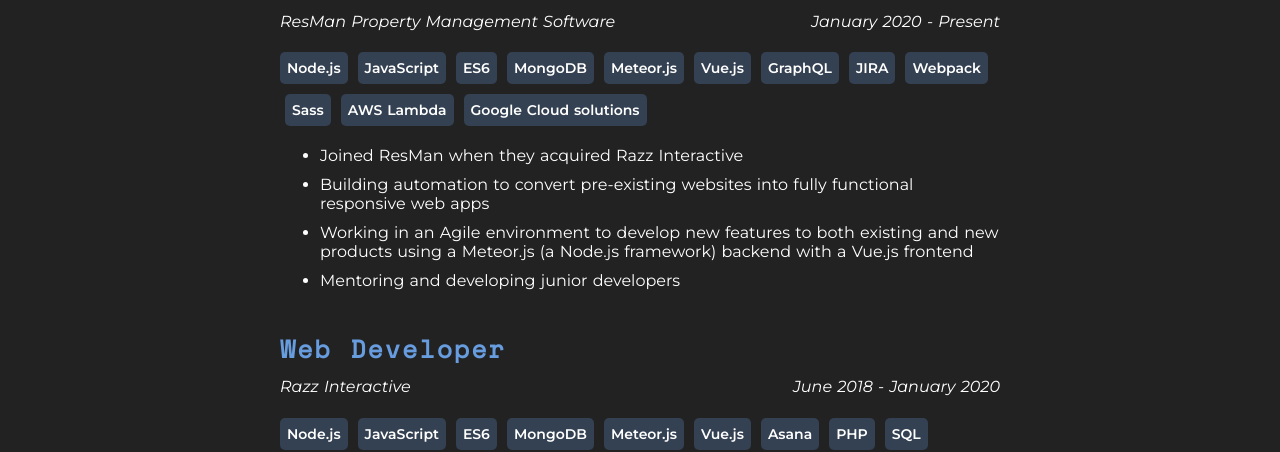
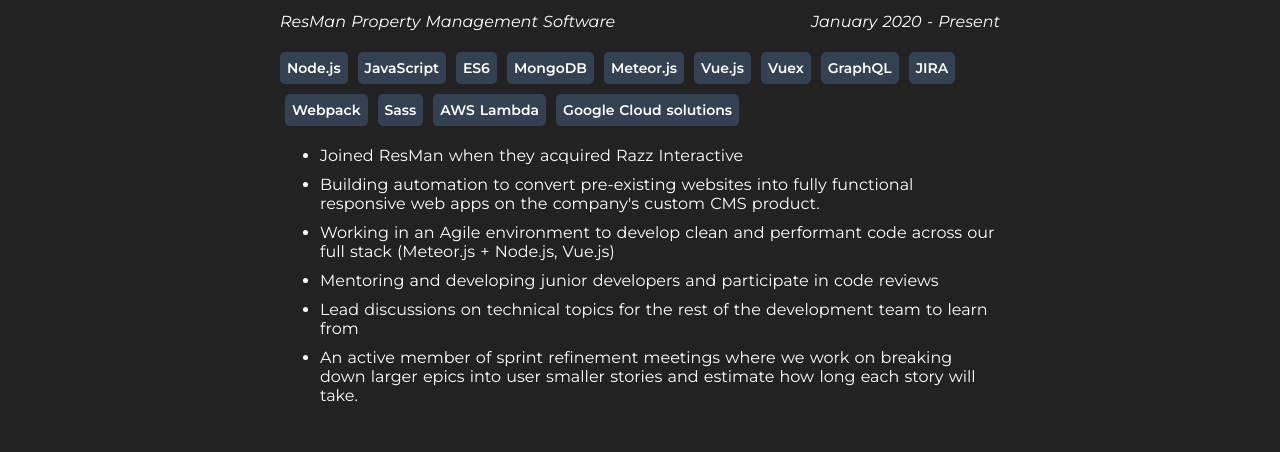
Before and after one commit to gabycostales/personal-website, a Nuxt app: page /cv in a window 1280 px wide. Shown: the part 499-951 px from the top of the page. Built offline with nearby package versions, Linux system fonts and the light colour scheme.

Commit message:
update cv

```diff
--- a/pages/cv.vue
+++ b/pages/cv.vue
@@ -49,11 +49,13 @@
           endDate: 'Present',
           about: [
             'Joined ResMan when they acquired Razz Interactive',
-            'Building automation to convert pre-existing websites into fully functional responsive web apps',
-            'Working in an Agile environment to develop new features to both existing and new products using a Meteor.js (a Node.js framework) backend with a Vue.js frontend',
-            'Mentoring and developing junior developers'
+            'Building automation to convert pre-existing websites into fully functional responsive web apps on the company\'s custom CMS product.',
+            'Working in an Agile environment to develop clean and performant code across our full stack (Meteor.js + Node.js, Vue.js)',
+            'Mentoring and developing junior developers and participate in code reviews',
+            'Lead discussions on technical topics for the rest of the development team to learn from',
+            'An active member of sprint refinement meetings where we work on breaking down larger epics into user smaller stories and estimate how long each story will take.'
           ],
-          skills: ['Node.js', 'JavaScript', 'ES6', 'MongoDB', 'Meteor.js', 'Vue.js', 'GraphQL', 'JIRA', 'Webpack', 'Sass', 'AWS Lambda', 'Google Cloud solutions']
+          skills: ['Node.js', 'JavaScript', 'ES6', 'MongoDB', 'Meteor.js', 'Vue.js', 'Vuex', 'GraphQL', 'JIRA', 'Webpack', 'Sass', 'AWS Lambda', 'Google Cloud solutions']
         },
         {
           title: 'Web Developer',
@@ -69,7 +71,7 @@
             'Build custom Wordpress websites/themes for clients with a Vue frontend.',
             'Write technical documentation.'
           ],
-          skills: ['Node.js', 'JavaScript', 'ES6', 'MongoDB', 'Meteor.js', 'Vue.js', 'Asana', 'PHP', 'SQL', 'WordPress', 'Webpack', 'Sass']
+          skills: ['Node.js', 'JavaScript', 'ES6', 'HTML', 'CSS', 'MongoDB', 'Meteor.js', 'Vue.js', 'Asana', 'PHP', 'SQL', 'WordPress', 'Webpack', 'Sass']
         },
         {
           title: 'Web Developer',
```
